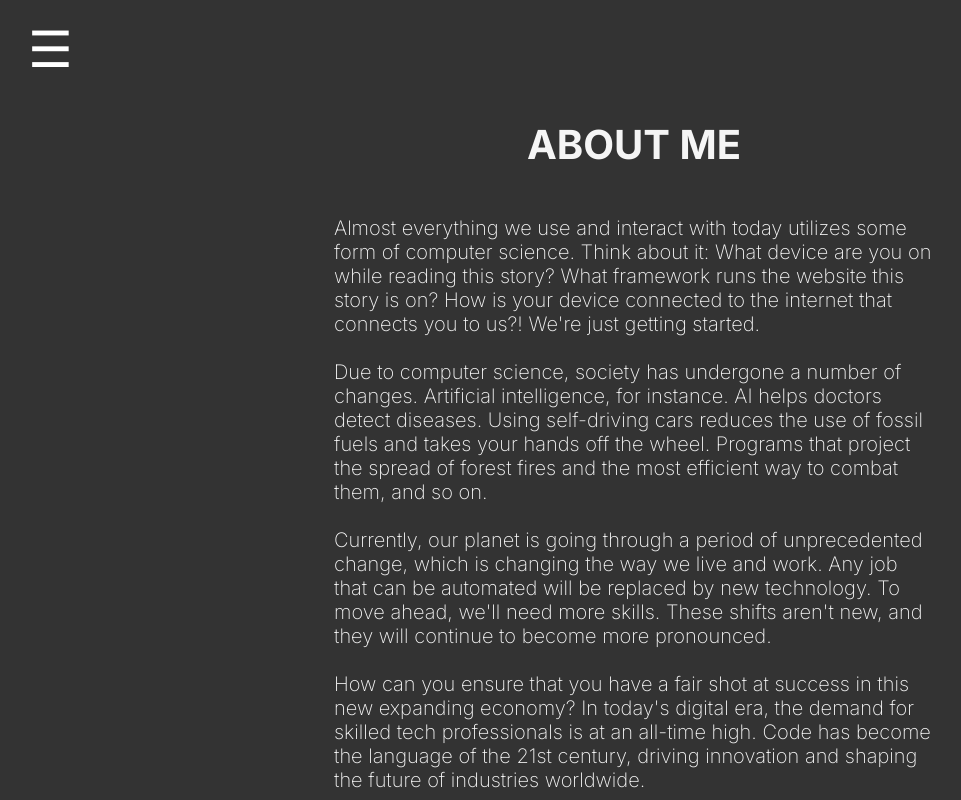
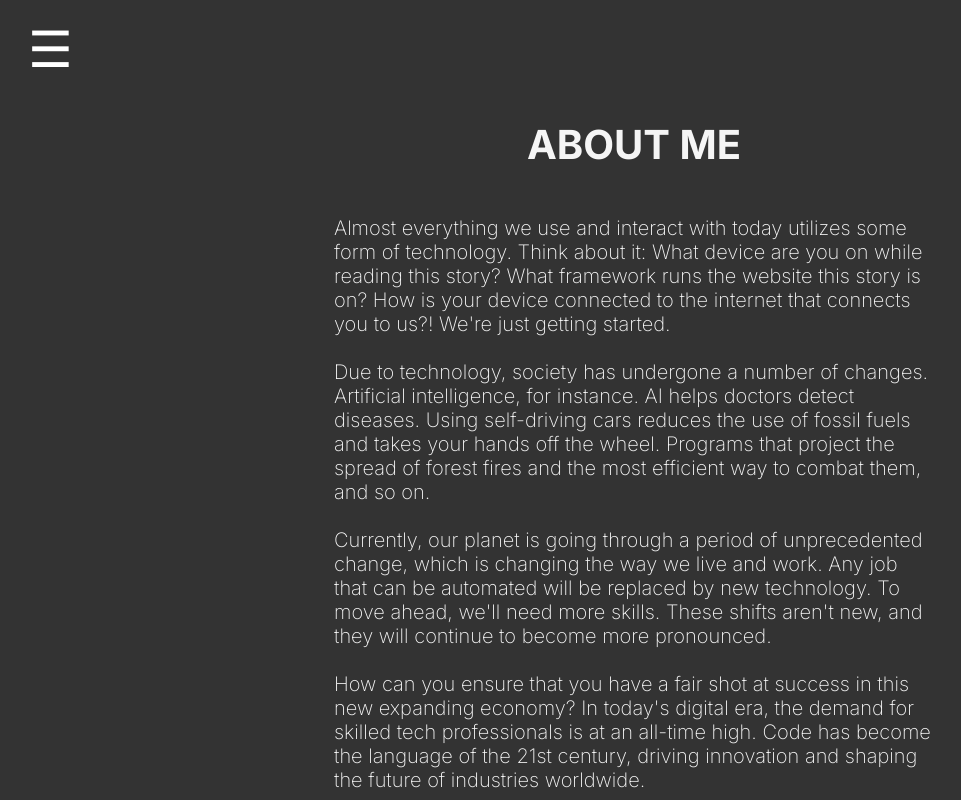
Before and after one commit to Jaycee90/portifolio, a React (Create React App) app in the folder client/: page /about in a window 1280 px wide. Shown: the top 800 px of the page, without its empty margins (6-967 px from the left). Built offline with nearby package versions, Linux system fonts and the light colour scheme.

Commit message:
Updated about page

```diff
--- a/client/src/components/About.js
+++ b/client/src/components/About.js
@@ -11,10 +11,10 @@ function About() {
             <div className="profile-details">
 
                 <p>
-                    Almost everything we use and interact with today utilizes some form of computer science.
+                    Almost everything we use and interact with today utilizes some form of technology.
                     Think about it: What device are you on while reading this story? What framework runs
                     the website this story is on? How is your device connected to the internet that connects
-                    you to us?! We're just getting started.<br/><br/> Due to computer science, society has undergone
+                    you to us?! We're just getting started.<br/><br/> Due to technology, society has undergone
                     a number of changes. Artificial intelligence, for instance. AI helps doctors detect
                     diseases. Using self-driving cars reduces the use of fossil fuels and takes your hands off
                     the wheel. Programs that project the spread of forest fires and the most efficient way to
```
